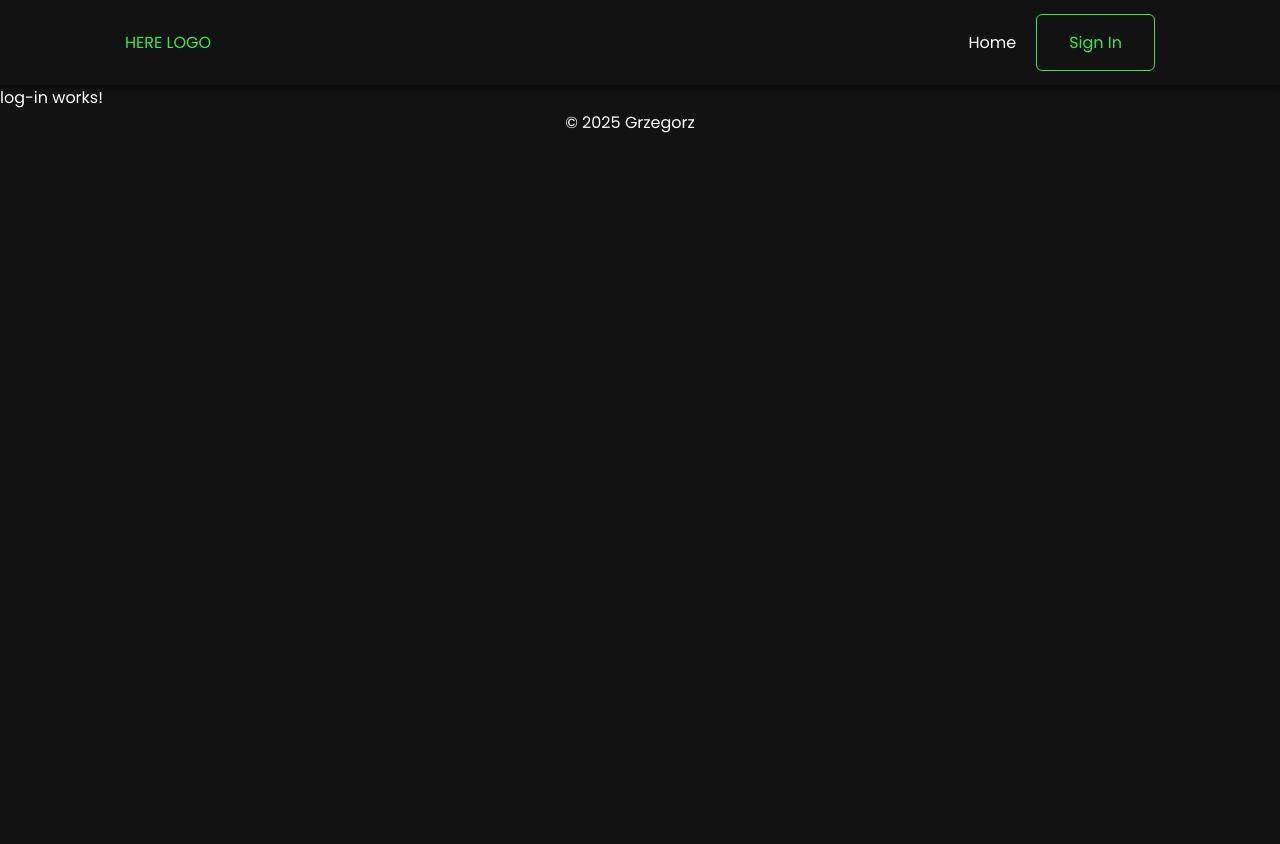
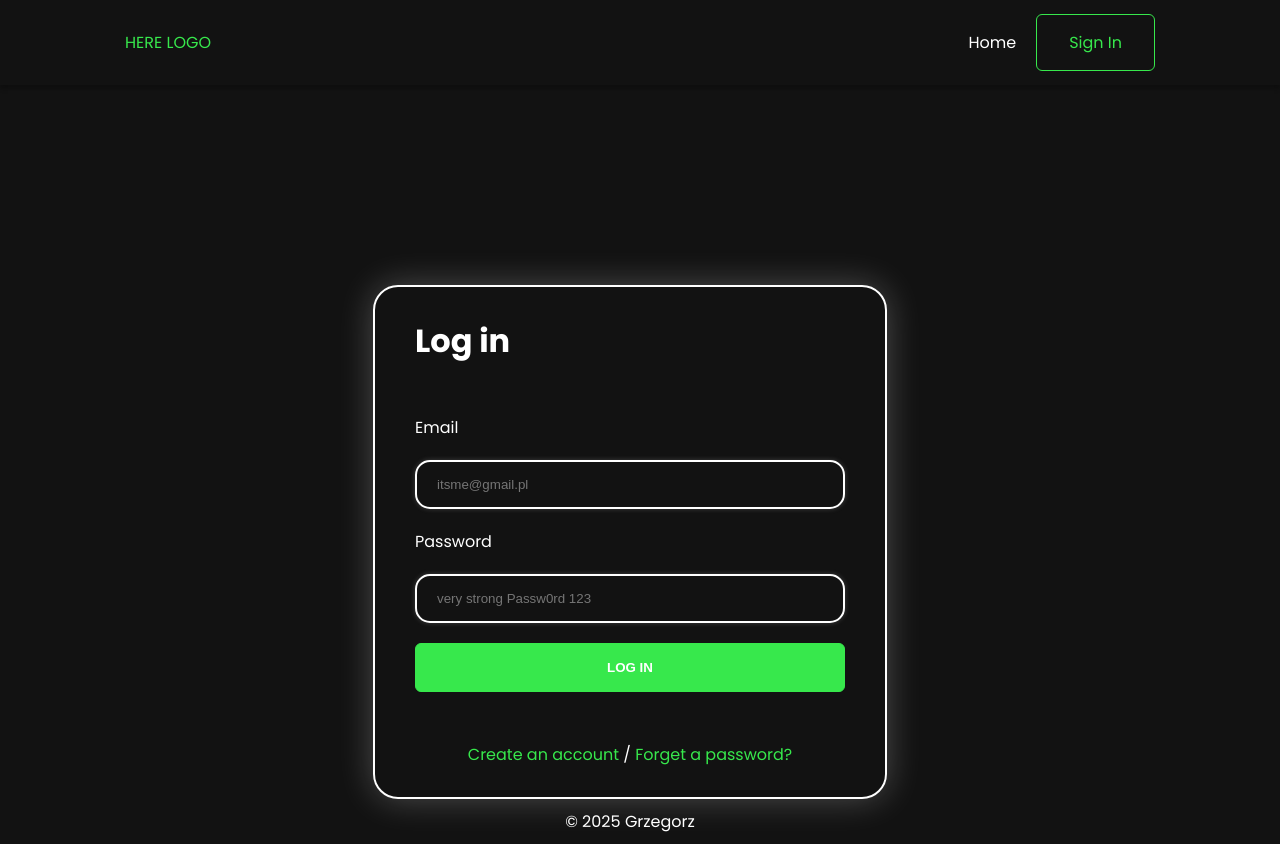
Before and after one commit to GrzegorzAKGalzo/flashCardsWeb, an Angular app: page /login in a window 1280 px wide. Before the commit the page ends 800 px from the top, so only its background shows below. Built offline with nearby package versions, Linux system fonts and the light colour scheme; a web font is replaced by a local one.

Commit message:
feat: front login page added

```diff
--- a/src/app/footer/footer.component.html
+++ b/src/app/footer/footer.component.html
@@ -1,7 +1,9 @@
-<div class="row text-center">
-    <div class="col-12">
-        <p>
-            &copy; {{ year }} Grzegorz
-        </p>
+<div class="container">
+    <div class="row text-center">
+        <div class="col-12">
+            <p>
+                &copy; {{ year }} Grzegorz
+            </p>
+        </div>
     </div>
 </div>
--- a/src/app/log-in/log-in.component.css
+++ b/src/app/log-in/log-in.component.css
@@ -0,0 +1,27 @@
+.login-box{
+    display: flex;
+    flex-direction: column;
+    max-width: 430px;
+    margin: 0 auto;
+    border: 2px solid white;
+    border-radius: 25px;
+    box-shadow: 0 0 35px rgba(255, 255, 255, 0.25);
+    padding: 30px 40px 30px 40px;
+    gap: 50px;
+}
+.login-box form{
+    display: flex;
+    flex-direction: column;
+    gap: 20px;
+}
+.login-box form input:not([type="submit"]){
+    background-color: transparent;
+    color: white;
+    border-radius: 15px;
+    padding: 15px 20px 15px 20px;
+    border: 2px solid white;
+    box-shadow: 0 0 5.5px #c1c1c142;
+}
+.login-box form input[type="submit"]{
+    cursor: pointer;
+}
--- a/src/app/log-in/log-in.component.html
+++ b/src/app/log-in/log-in.component.html
@@ -1 +1,19 @@
-<p>log-in works!</p>
+<div class="comtainer  mt-100">
+    <div class="row text">
+        <div class="col-12">
+            <div class="login-box">
+            <h2>Log in</h2>
+            <form (ngSubmit)="onSubmit()">
+                <label for="email">Email</label>
+                <input type="email" id="email" name="email" placeholder="itsme@gmail.pl">
+                <label for="password">Password</label>
+                <input type="password" id="password" name="password" placeholder="very strong Passw0rd 123">
+                <input type="submit" value="LOG IN" class="btn btn-primary">
+            </form>
+            <p class="text-center">
+                <a href="">Create an account</a> / <a href="">Forget a password?</a>
+            </p>
+            </div>
+        </div>
+    </div>
+</div>
--- a/src/app/log-in/log-in.component.ts
+++ b/src/app/log-in/log-in.component.ts
@@ -7,4 +7,9 @@ import { Component } from '@angular/core';
 })
 export class LogInComponent {
 
+
+
+  public onSubmit(){
+
+  }
 }
--- a/src/styles.css
+++ b/src/styles.css
@@ -260,3 +260,6 @@ strong{
   mat-icon.special{
     color: var(--link-color);
   }
+footer .row{
+    padding-bottom: 0 !important;
+ }
```
